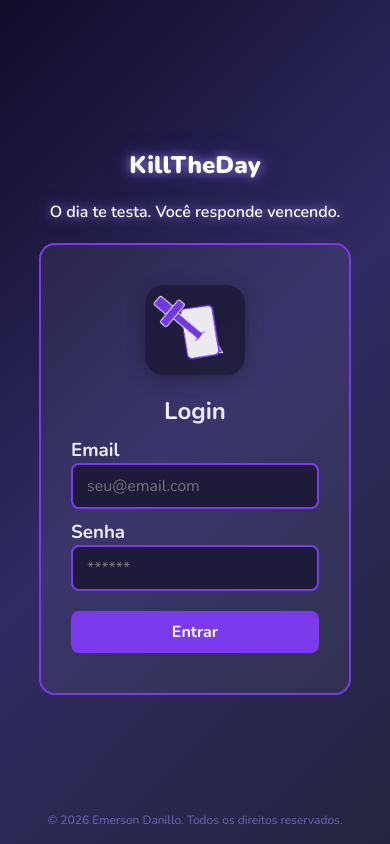
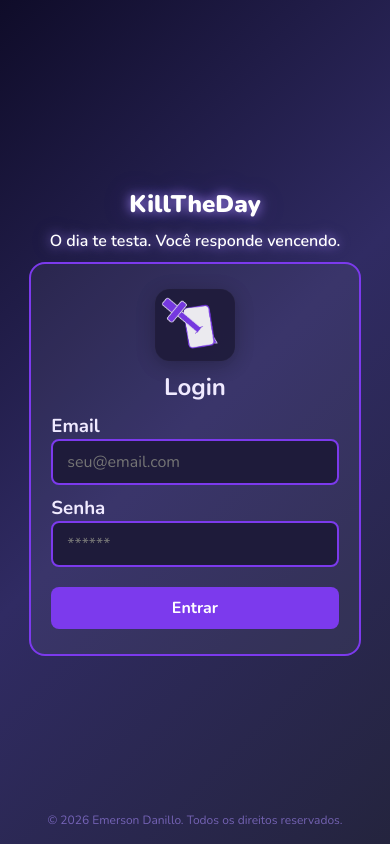
Before and after one commit to E-Danillo/dashboard-de-tarefas-gamificado-react, a React (Vite) app: page / in a window 390 px wide. Built offline with nearby package versions, Linux system fonts and the light colour scheme.

Commit message:
fix: ajusta layout da tela de login em celulares pequenos

```diff
--- a/src/pages/Login.module.css
+++ b/src/pages/Login.module.css
@@ -89,16 +89,38 @@
 /* celular pequeno */
 @media (max-width: 480px) {
   .container {
-    margin: 0;
-    overflow: hidden;
-    height: 100dvh;
+    display: flex;
+    flex-direction: column;
+    justify-content: center;
+    align-items: center;
+
+    height: 100dvh; /* troca min-height por height */
+    width: 100%;
+
+    /* REMOVE isso */
+    /* position: fixed; */
+    /* top: 0; */
+    /* left: 0; */
   }
 
-  .fraseImpacto {
-    font-size: 1rem;
-  }
+  @media (max-width: 480px) {
+    .nomeDoSite {
+      margin-bottom: 10px;
+    }
+
+    .fraseImpacto {
+      margin-bottom: 10px;
+      font-size: 1rem;
+    }
+
+    .icon {
+      width: 80px;
+      margin-bottom: 10px;
+    }
 
     .box {
-        width: 80%;
+      width: 85%;
+      padding: 25px 20px;
     }
+  }
 }
```
